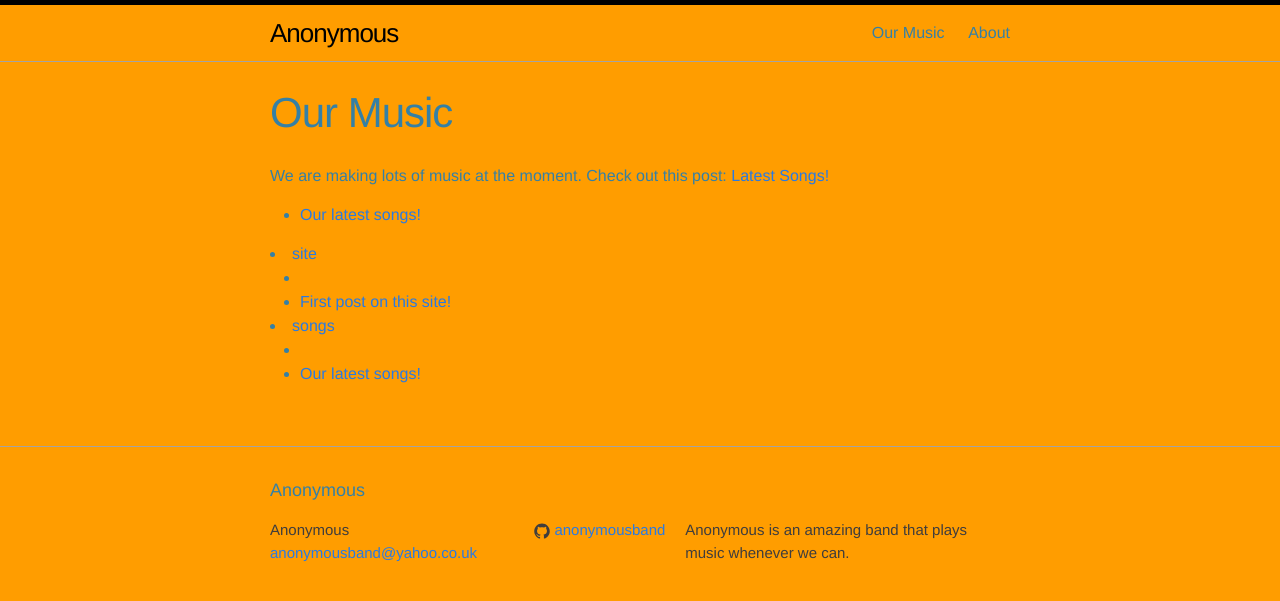
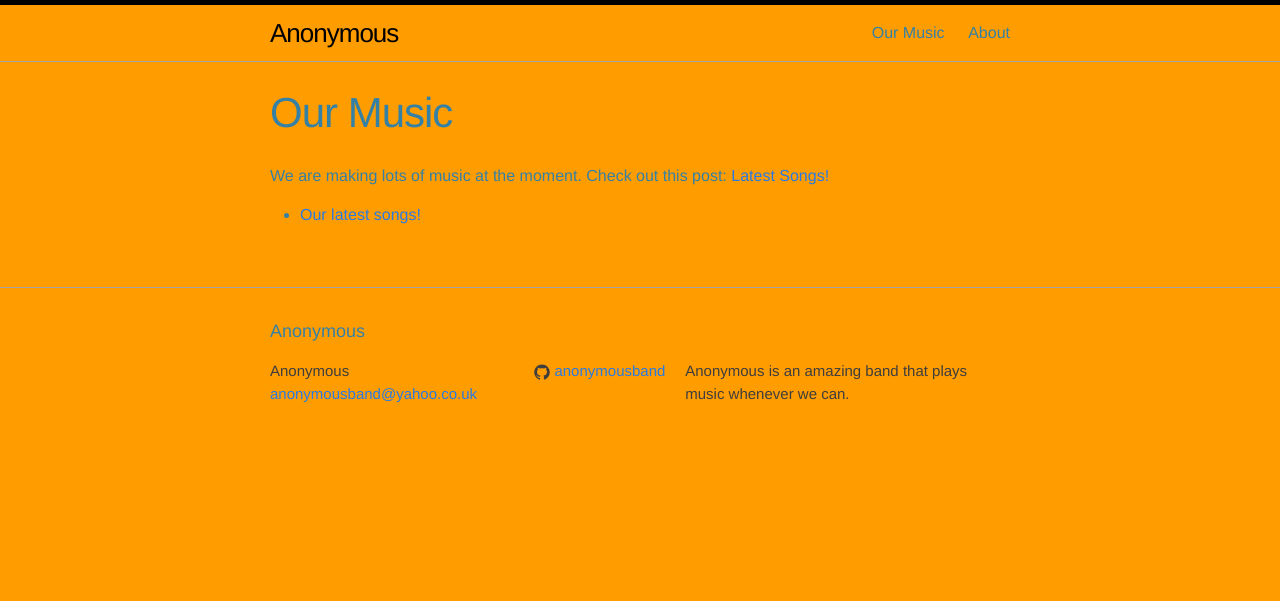
Before and after one commit to anonymousband/anonymousband.github.io, a Jekyll site: the page built from songs/index.md, in a window 1280 px wide. Shown: the top 601 px of the page. Built offline with Jekyll 4.4.1, drawn with Linux system fonts in a browser that asks for light colours.

Commit message:
Update index.md

```diff
--- a/songs/index.md
+++ b/songs/index.md
@@ -11,15 +11,3 @@ We are making lots of music at the moment. Check out this post:
     <li><a href="{{post.url}}">{{ post.title }}</a></li>
 </ul>
 {% endfor %}
-
-{% for category in site.categories %}
-  <li><a name="{{ category | first }}">{{ category | first }}</a>
-    <ul>
-    {% for posts in category %}
-      {% for post in posts %}
-        <li><a href="{{ post.url }}">{{ post.title }}</a></li>
-      {% endfor %}
-    {% endfor %}
-    </ul>
-  </li>
-{% endfor %}
```
